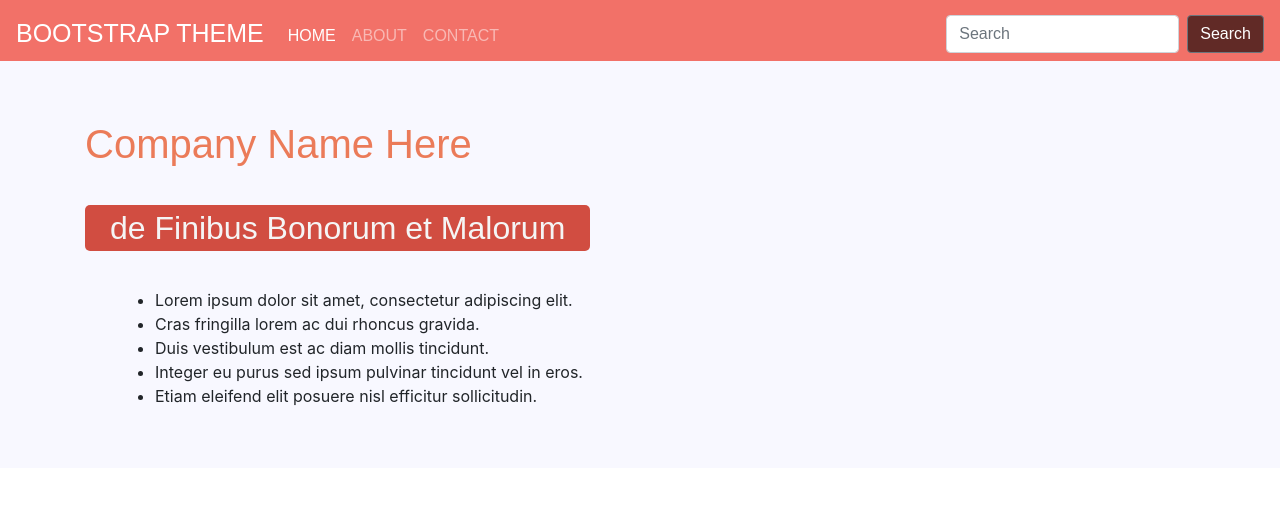
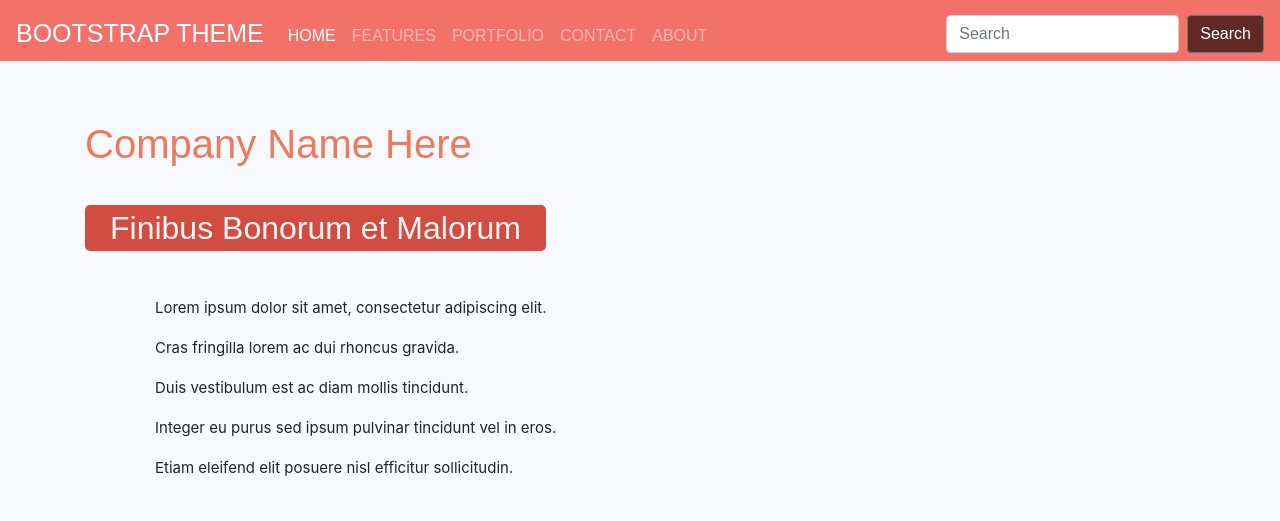
Before and after one commit to VivekAlhat/Bootstrap-Theme, a plain HTML site: page index.html in a window 1280 px wide. Drawn offline with Linux system fonts and the light colour scheme; a web font is replaced by a local one.

Commit message:
Section Update

```diff
--- a/css/style.css
+++ b/css/style.css
@@ -68,3 +68,10 @@ section h1{
     background: ghostwhite;
     color: bisque;
 }
+
+.features li {
+    list-style: none;
+    line-height: 2em;
+    padding: 5px 0px;
+    font-size: 15px;
+}
--- a/index.html
+++ b/index.html
@@ -29,10 +29,16 @@
                 <a class="nav-link" href="#">Home <span class="sr-only">(current)</span></a>
             </li>
             <li class="nav-item">
-                <a class="nav-link" href="#">About</a>
+                <a class="nav-link" href="#">Features</a>
+            </li>
+            <li class="nav-item">
+                <a class="nav-link" href="#">Portfolio</a>
             </li>
             <li class="nav-item">
                 <a class="nav-link" href="#">Contact</a>
+            </li>
+            <li class="nav-item">
+                <a class="nav-link" href="#">About</a>
             </li>
         </ul>
 
@@ -50,7 +56,7 @@
             <div class="row">   <!-- Bootstrap 8 x 4 grid system -->
                 <div class="col-md-8">
                     <h1>Company Name Here</h1>
-                    <h2 class="highlight">de Finibus Bonorum et Malorum</h2>
+                    <h2 class="highlight">Finibus Bonorum et Malorum</h2>
                     <ul class="features margin-top-30">
                         <li>Lorem ipsum dolor sit amet, consectetur adipiscing elit.</li>
                         <li>Cras fringilla lorem ac dui rhoncus gravida.</li>
```
